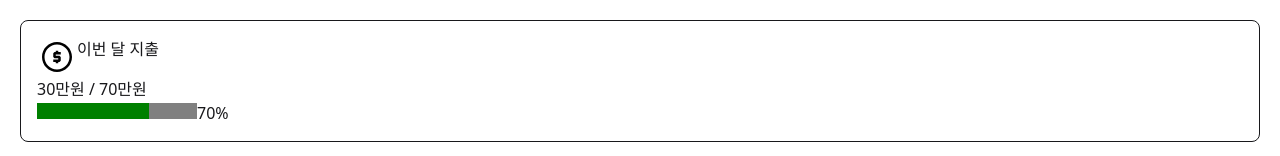
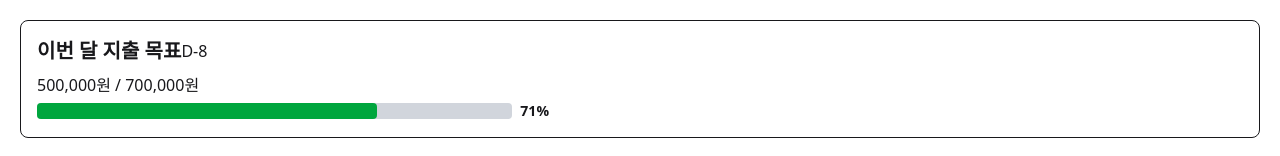
Before and after one commit to catisverycute/coinfit-project, a React (Vite) app: page / in a window 1280 px wide. Shown: the top 156 px of the page. Built offline with nearby package versions, Linux system fonts and the light colour scheme.

Commit message:
chore: 소비 목표 그래프 컴포넌트 추가

```diff
--- a/src/components/Home/MonthlyGraphCard.tsx
+++ b/src/components/Home/MonthlyGraphCard.tsx
@@ -1,18 +1,10 @@
 import React from 'react';
-import dollar from '../../assets/icons/dollarIcon.svg';
+import SpendingProgress from '../analysis/SpendingProgress';
 
 const MonthlyGraphCard: React.FC = () => {
   return (
     <div className="border m-5 p-4 rounded-lg">
-      <div className="flex h-10">
-        <img src={dollar} alt="dollar" />
-        <div>이번 달 지출</div>
-      </div>
-      <div>30만원 / 70만원</div>
-      <div>
-        <progress id="progress" max="100" value="70" />
-        <label htmlFor="progress">70%</label>
-      </div>
+      <SpendingProgress current={500000} goal={700000} />
     </div>
   );
 };
```
